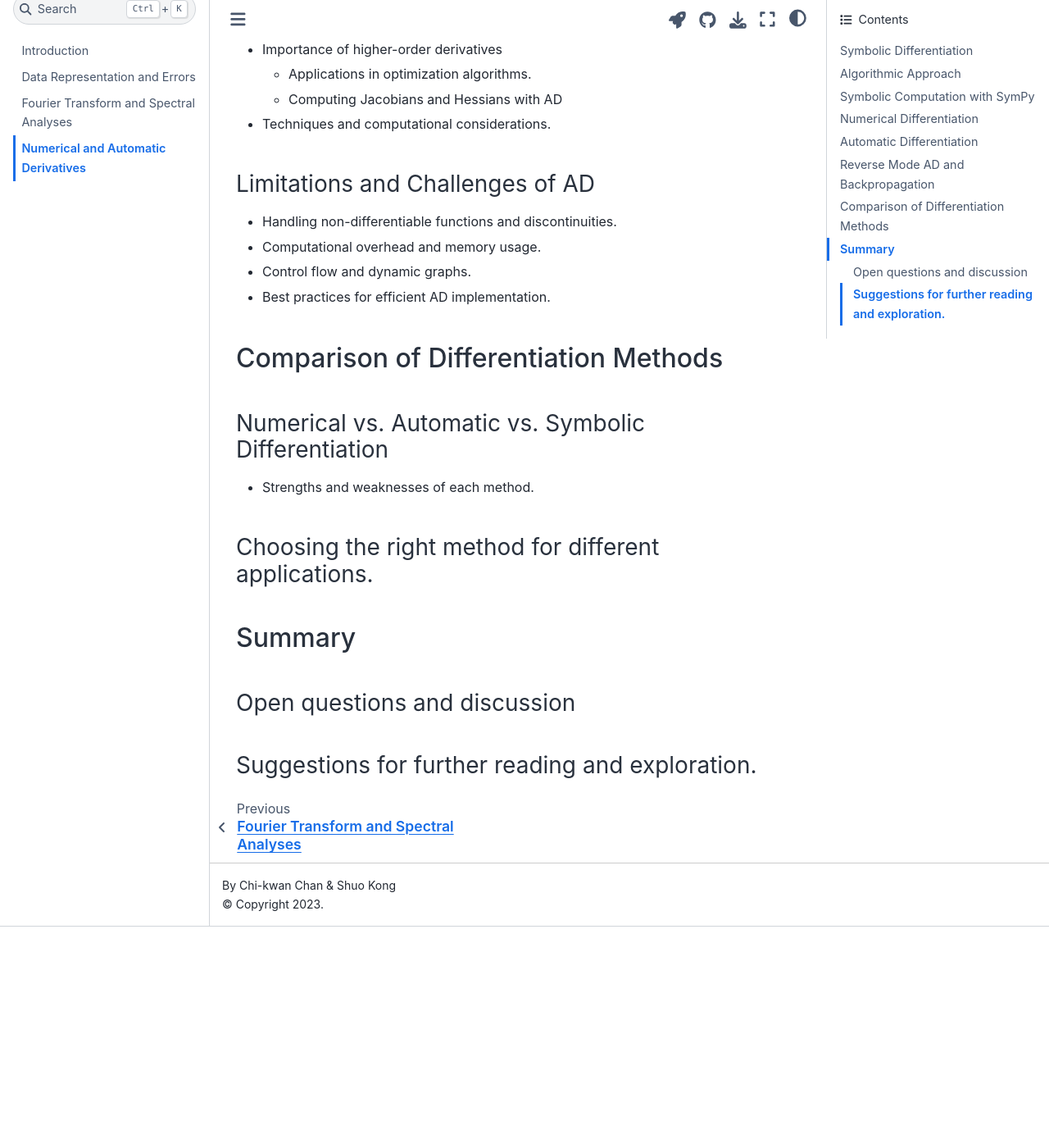
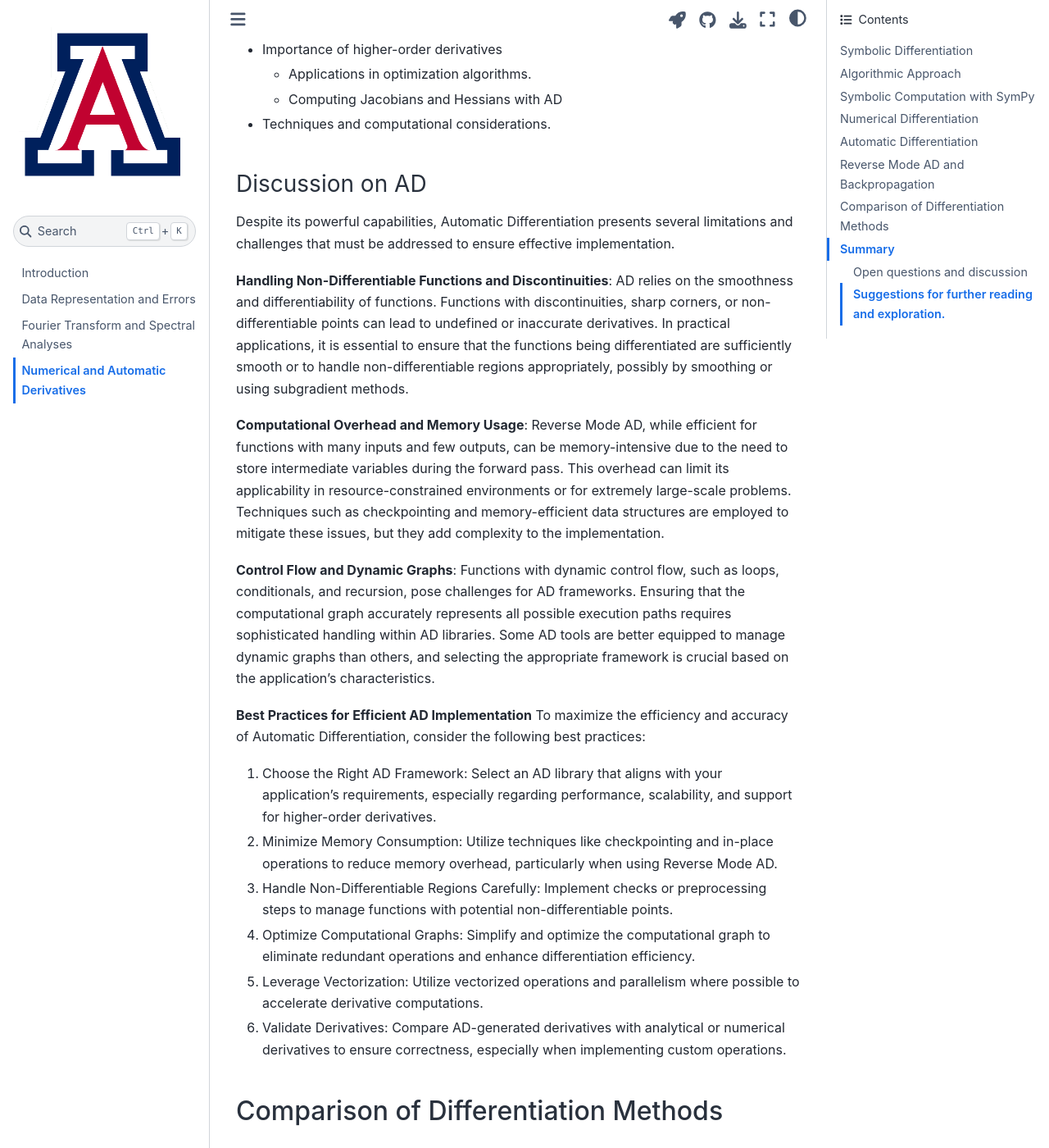
Before and after one commit to ua-2024q3-astr513/astr513, a Jupyter Book: the page built from docs/derive.md, in a window 1280 px wide and 1400 px high, scrolled down 19457 px. Shown: the whole window at 82% size. Built offline with Jupyter Book 1.0.4 settings and Sphinx 7.4.7 and the Sphinx Book theme 1.1.4, drawn with Linux system fonts in a browser that asks for light colours; before the commit the page ends 20587 px from its top, so only the background shows below that.

Commit message:
Discuss the limitations of AD

```diff
--- a/docs/derive.md
+++ b/docs/derive.md
@@ -169,7 +169,7 @@ Finite difference methods involve a trade-off between truncation error and round
 The truncation error arises from approximating the derivative using discrete differences, while the round-off error is due to the finite precision of floating-point arithmetic used in computations.
 
 For the forward and backward difference methods, the truncation error is proportional to $h$, meaning that decreasing $h$ improves the approximation's accuracy linearly.
-In contrast, the central difference method’s truncation error decreases quadratically with $h$, offering better accuracy for smaller step sizes.
+In contrast, the central difference method's truncation error decreases quadratically with $h$, offering better accuracy for smaller step sizes.
 
 However, reducing $h$ too much can amplify round-off errors, as the difference $f(x + h) - f(x)$ becomes dominated by floating-point precision limitations.
 Therefore, selecting an optimal step size $h$ is crucial.
@@ -772,12 +772,35 @@ for (x, y, dy) in list(zip(X, Y, dY))[::10]:
   * Computing Jacobians and Hessians with AD
 * Techniques and computational considerations.
 
-### Limitations and Challenges of AD
++++
 
-* Handling non-differentiable functions and discontinuities.
-* Computational overhead and memory usage.
-* Control flow and dynamic graphs.
-* Best practices for efficient AD implementation.
+### Discussion on AD
+
+Despite its powerful capabilities, Automatic Differentiation presents several limitations and challenges that must be addressed to ensure effective implementation.
+
+**Handling Non-Differentiable Functions and Discontinuities**:
+AD relies on the smoothness and differentiability of functions.
+Functions with discontinuities, sharp corners, or non-differentiable points can lead to undefined or inaccurate derivatives.
+In practical applications, it is essential to ensure that the functions being differentiated are sufficiently smooth or to handle non-differentiable regions appropriately, possibly by smoothing or using subgradient methods.
+
+**Computational Overhead and Memory Usage**:
+Reverse Mode AD, while efficient for functions with many inputs and few outputs, can be memory-intensive due to the need to store intermediate variables during the forward pass.
+This overhead can limit its applicability in resource-constrained environments or for extremely large-scale problems.
+Techniques such as checkpointing and memory-efficient data structures are employed to mitigate these issues, but they add complexity to the implementation.
+
+**Control Flow and Dynamic Graphs**:
+Functions with dynamic control flow, such as loops, conditionals, and recursion, pose challenges for AD frameworks.
+Ensuring that the computational graph accurately represents all possible execution paths requires sophisticated handling within AD libraries.
+Some AD tools are better equipped to manage dynamic graphs than others, and selecting the appropriate framework is crucial based on the application's characteristics.
+
+**Best Practices for Efficient AD Implementation**
+To maximize the efficiency and accuracy of Automatic Differentiation, consider the following best practices:
+1. Choose the Right AD Framework: Select an AD library that aligns with your application's requirements, especially regarding performance, scalability, and support for higher-order derivatives.
+2. Minimize Memory Consumption: Utilize techniques like checkpointing and in-place operations to reduce memory overhead, particularly when using Reverse Mode AD.
+3. Handle Non-Differentiable Regions Carefully: Implement checks or preprocessing steps to manage functions with potential non-differentiable points.
+4. Optimize Computational Graphs: Simplify and optimize the computational graph to eliminate redundant operations and enhance differentiation efficiency.
+5. Leverage Vectorization: Utilize vectorized operations and parallelism where possible to accelerate derivative computations.
+6. Validate Derivatives: Compare AD-generated derivatives with analytical or numerical derivatives to ensure correctness, especially when implementing custom operations.
 
 +++
 
```
